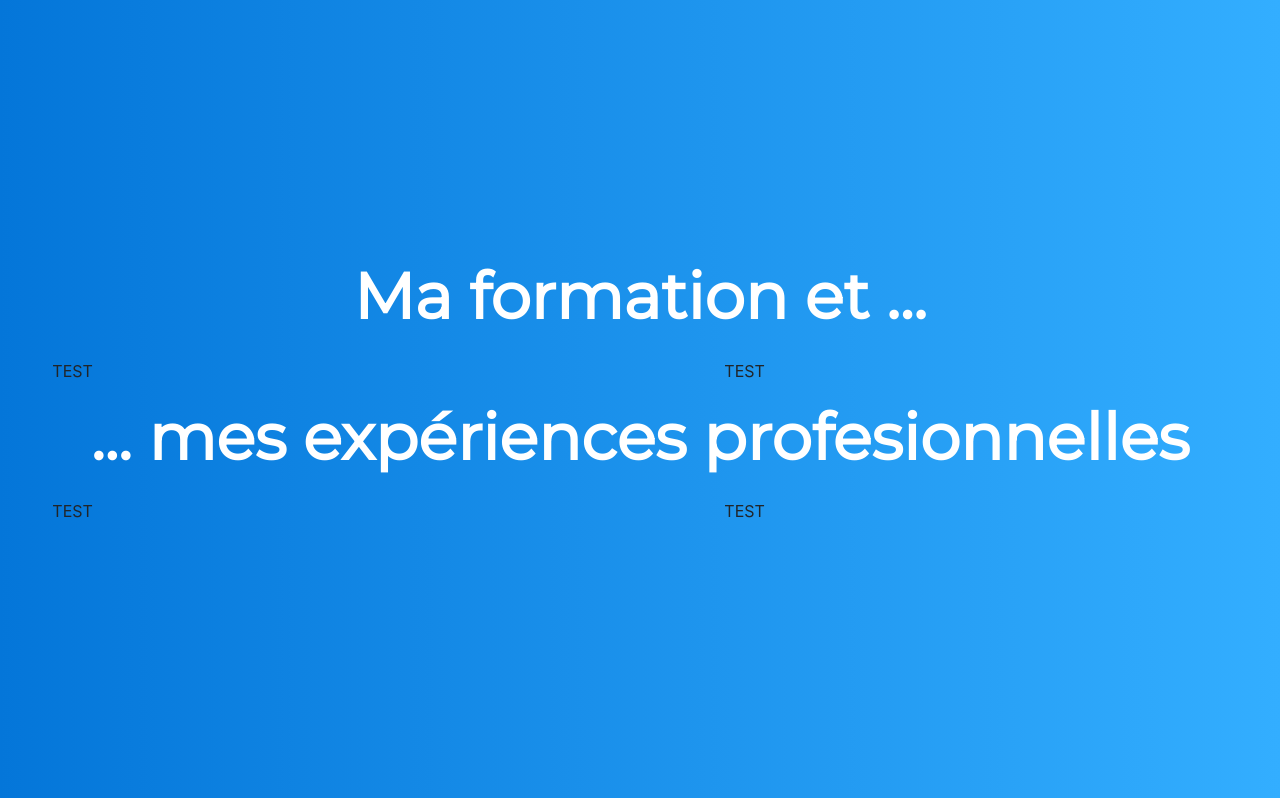
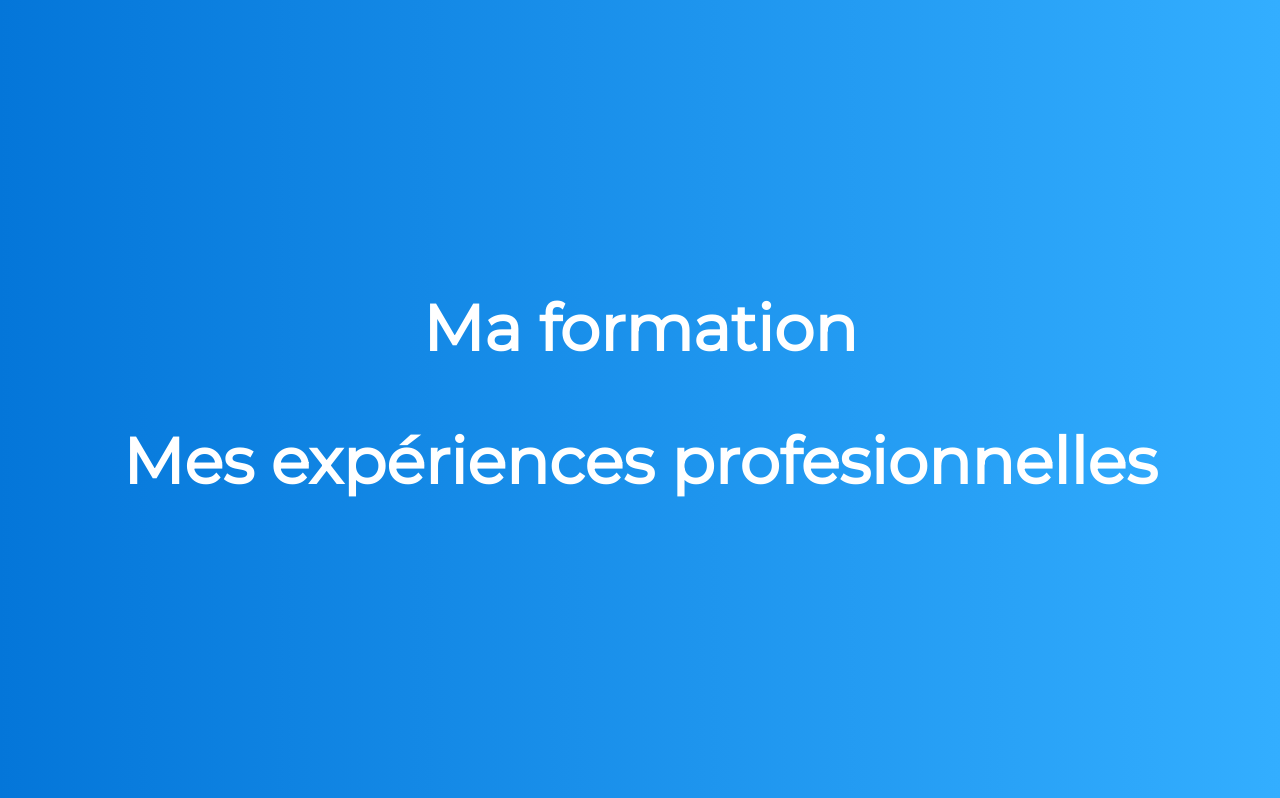
Before and after one commit to EliottClavier/PortfolioV2, a CodeIgniter app: page /database/ in a window 1280 px wide. Shown: the part 3333-4131 px from the top of the page. Run offline with CodeIgniter, Linux system fonts and the light colour scheme; tables that the repository leaves empty or names only in its code hold one stand-in row (values such as "Sample post"); grey boxes marked "Sample" are stand-in pictures; some libraries are stand-ins or nearby versions; some web fonts are replaced.

Commit message:
Mise à jour de la section "Ma formation et mes expériences professionnelles"

```diff
--- a/application/controllers/Home.php
+++ b/application/controllers/Home.php
@@ -33,8 +33,13 @@
             $this->data['random_project'] = $projects[$random];
         }
 
+        /* Sélection des données pour la section compétences */
         $this->data['languages'] = $this->portfolioManager->getTable('skills', 'category', 'language');
         $this->data['tools'] = $this->portfolioManager->getTable('skills', 'category', 'tool');
+
+        /* Sélection des données pour la section ma formation et mes expériences professionnelles */
+        $this->data['formations'] = $this->portfolioManager->getTable('timeline', 'category', 'formation');
+        $this->data['experiences'] = $this->portfolioManager->getTable('timeline', 'category', 'experience');
 
         $this->data['subview'] = 'index';
 
--- a/application/views/index.php
+++ b/application/views/index.php
@@ -156,9 +156,10 @@
                 </div>
 
             <?php } ?>
+
         </div>
 
-        </div>
+    </div>
 
 </section>
 
@@ -172,7 +173,7 @@
 
             <div class="col-12">
 
-                <h1 class="title text-white text-center"> Ma formation et ... </h1>
+                <h1 class="title text-white text-center"> Ma formation </h1>
 
             </div>
 
@@ -180,44 +181,35 @@
 
         <div class="row justify-content-center align-items-center">
 
-            <div class="col-xl-5 col-lg-10 col-md-10 col-sm-10 m-3">
+            <?php foreach ($formations as $formation) { ?>
 
-                TEST
+                <div class="col-xl-7 col-lg-10 col-md-10 col-sm-10 my-3">
+                    <h1 class="title-line-white text-white text-center"> <?= $formation->period ?> </h1>
+                    <h1 class="sub-title text-white text-justify"> <?= $formation->label ?> </h1>
+                    <p class="text text-white text-justify"> <?= $formation->description ?> </p>
+                </div>
 
-            </div>
-
-            <span class="col-xl-1"></span>
-
-            <div class="col-xl-5 col-lg-10 col-md-10 col-sm-10 m-3">
-
-                TEST
-
-            </div>
+            <?php } ?>
 
         </div>
 
-        <h1 class="title text-white text-center"> ... mes expériences profesionnelles </h1>
+        <h1 class="title text-white text-center mt-xl-5"> Mes expériences profesionnelles </h1>
 
         <div class="row justify-content-center align-items-center">
 
-            <div class="col-xl-5 col-lg-10 col-md-10 col-sm-10 m-3">
+            <?php foreach ($experiences as $experience) { ?>
 
-                TEST
+                <div class="col-xl-7 col-lg-10 col-md-10 col-sm-10 my-3">
+                    <h1 class="title-line-white text-white text-center"> <?= $experience->period ?> </h1>
+                    <h1 class="sub-title text-white text-justify"> <?= $experience->label ?> </h1>
+                    <p class="text text-white text-justify"> <?= $experience->description ?> </p>
+                </div>
 
-            </div>
-
-            <span class="col-xl-1"></span>
-
-            <div class="col-xl-5 col-lg-10 col-md-10 col-sm-10 m-3">
-
-                TEST
-
-            </div>
+            <?php } ?>
 
         </div>
 
     </div>
-
 
 </section>
 
--- a/assets/css/styles.css
+++ b/assets/css/styles.css
@@ -511,10 +511,26 @@
     font-size: 6vh;
     align-items: center;
 }
-.title-line:before, .title-line:after{
+
+.title-line-white {
+    display: flex;
+    flex-direction: row;
+    font-size: 4vh;
+    align-items: center;
+}
+
+.title-line:before, .title-line:after, .title-line-white:before, .title-line-white:after {
     content: "";
     flex: 1 1;
+}
+
+.title-line:before, .title-line:after{
     border-bottom: 2px solid black;
+}
+
+.title-line-white:before, .title-line-white:after{
+    border-bottom: 2px solid rgba(253,254,255,1);
+    margin: 0 1em;
 }
 
 @media only screen and (max-width: 896px) and (orientation: portrait) {
@@ -530,7 +546,7 @@
     .title-line {
         font-size: 3vh;
     }
-    .title-line:before, .title-line:after{
+    .title-line:before, .title-line:after, .title-line-white:before, .title-line-white:after{
         border-bottom: none;
     }
 }
```
Also changed, not shown: assets/images/loading_animation.svg (deleted).
